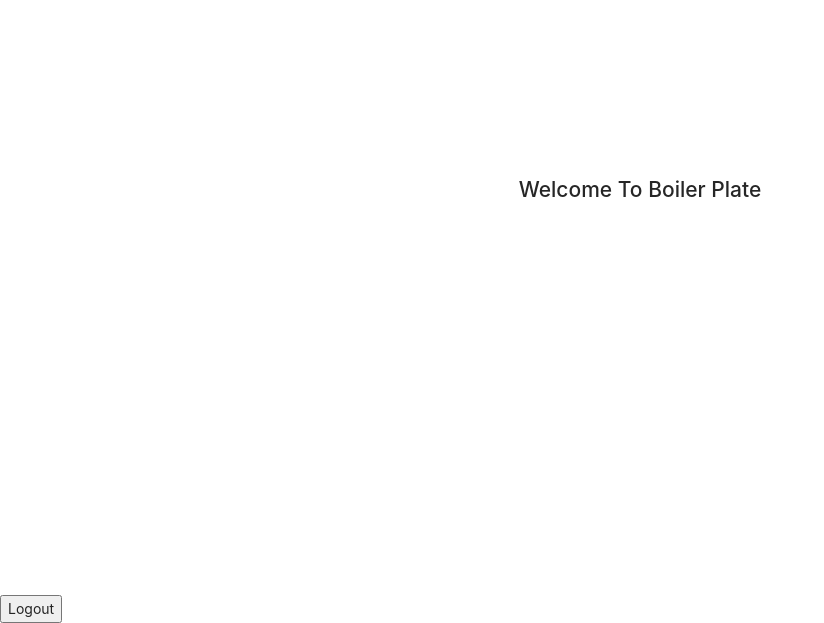
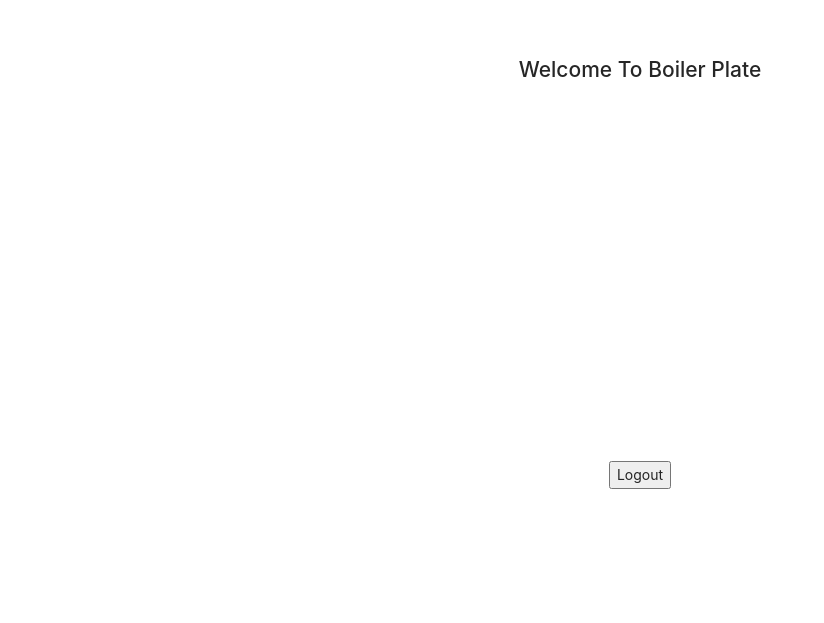
Before and after one commit to ChoSangmuk/boiler-plate-react, a React (Create React App) app: page / in a window 1280 px wide. Shown: the part 205-828 px from the top of the page, without its empty margins (0-824 px from the left). After the commit the page ends 800 px from the top, so only its background shows below. Built offline with nearby package versions, Linux system fonts and the light colour scheme; no server answers.

Commit message:
Reviewing LoginPage

```diff
--- a/src/components/views/LandingPage/LandingPage.js
+++ b/src/components/views/LandingPage/LandingPage.js
@@ -19,10 +19,12 @@ function LandingPage(props) {
 
   return (
     <div>
-      <div style={{ display: 'flex', justifyContent: 'center', alignItems: 'center', width: '100%', height: '100vh' }}>
+      <div style={{ display: 'flex', justifyContent: 'center', alignItems: 'center', width: '100%', height: '70vh' }}>
         <h2>Welcome To Boiler Plate</h2>
       </div>
-      <button onClick={onClickHandler}>Logout</button>
+      <div style={{ display: 'flex', justifyContent: 'center', alignItems: 'center', width: '100%', height: '30vh' }}>
+        <button onClick={onClickHandler}>Logout</button>
+      </div>
     </div>
   )
 }
```
Also changed, not shown: 1 other file (tests, documents, lock files or other folders).
